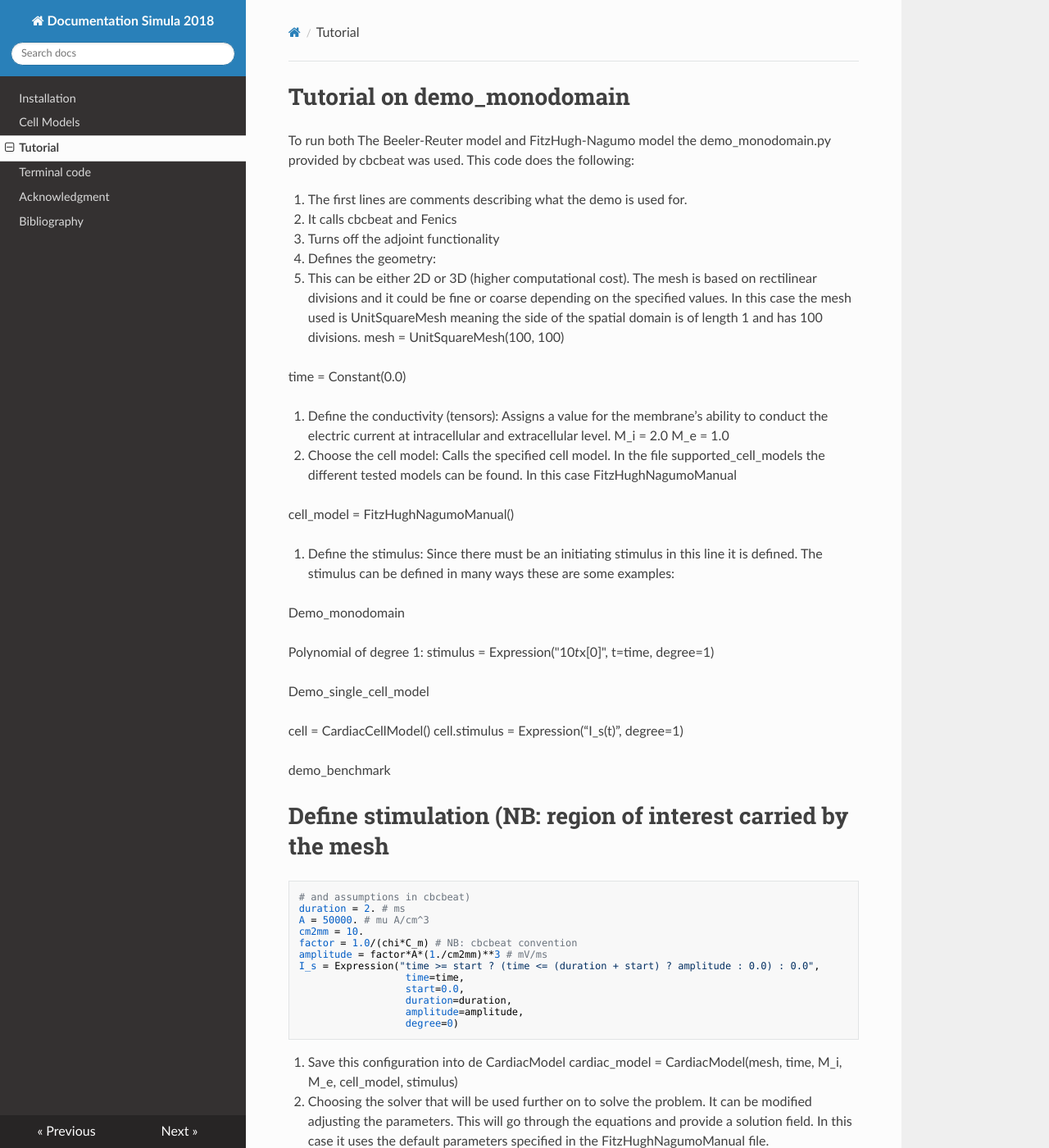
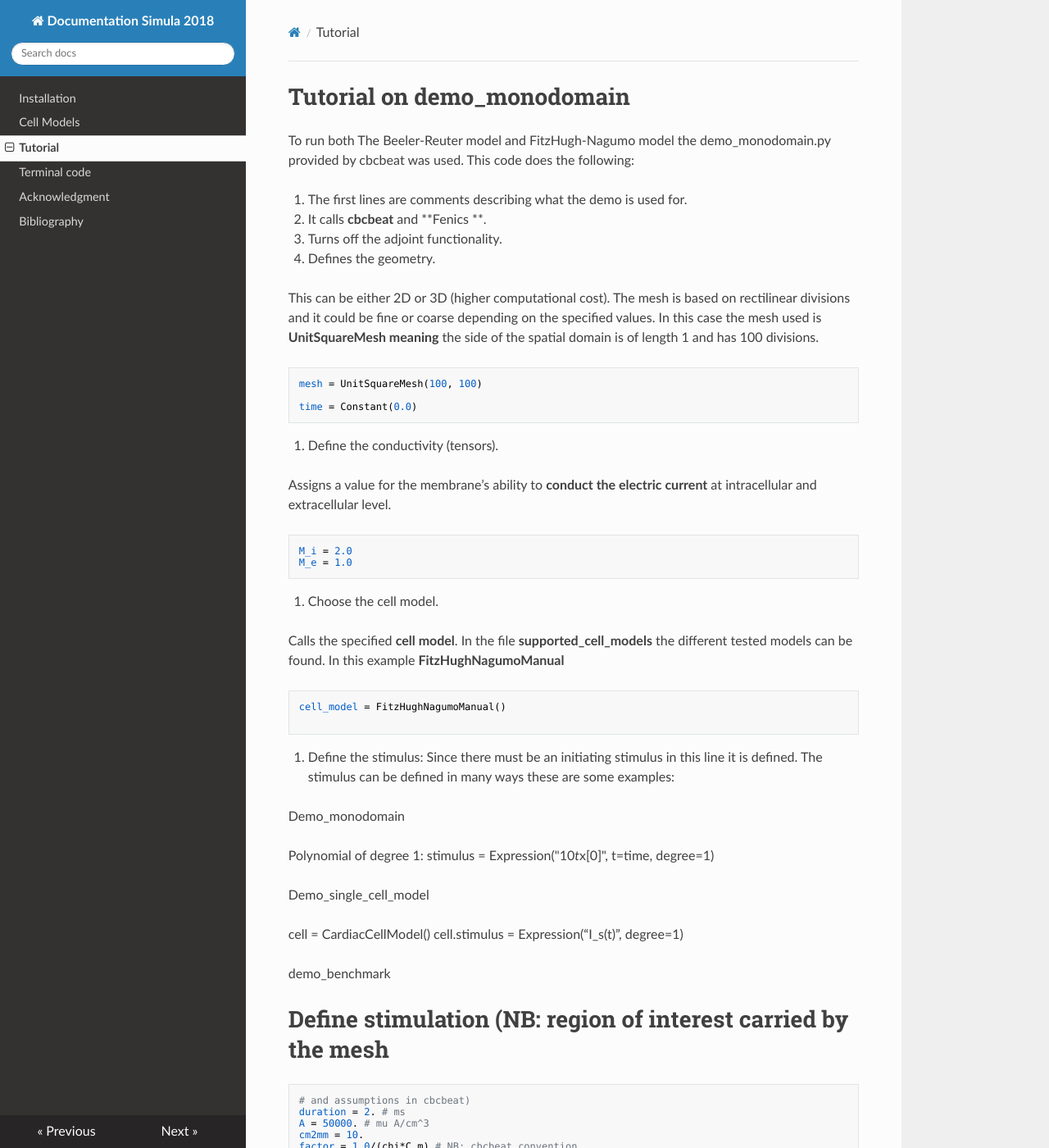
Before and after one commit to ErikaKvalem/Documentation-2018-MkDocs, an MkDocs documentation site: the page built from docs/tutorial.md, in a window 1280 px wide and 1400 px high. Shown: the whole window at 82% size. Built offline with MkDocs 1.6.1, drawn with Linux system fonts in a browser that asks for light colours; nearby versions of some CDN libraries; old or Windows-style settings are respelled for this version of MkDocs.

Commit message:
Update tutorial.md

````diff
--- a/docs/tutorial.md
+++ b/docs/tutorial.md
@@ -3,21 +3,36 @@
 To run both The Beeler-Reuter model and FitzHugh-Nagumo model the demo_monodomain.py provided by cbcbeat was used. This code does the following:
 
 1.	The first lines are comments describing what the demo is used for.
-2.	It calls cbcbeat and Fenics
-3.	Turns off the adjoint functionality
-4.	Defines the geometry:
-5.	This can be either 2D or 3D (higher computational cost). The mesh is based on rectilinear divisions and it could be fine or coarse depending on the specified values. In this case the mesh used is UnitSquareMesh meaning the side of the spatial domain is of length 1 and has 100 divisions.
+
+2.	It calls **cbcbeat** and **Fenics **.
+
+3.	Turns off the adjoint functionality.
+
+4.	Defines the geometry.
+
+This can be either 2D or 3D (higher computational cost). The mesh is based on rectilinear divisions and it could be fine or coarse depending on the specified values. In this case the mesh used is **UnitSquareMesh meaning** the side of the spatial domain is of length 1 and has 100 divisions.
+```
 mesh = UnitSquareMesh(100, 100)
 
 time = Constant(0.0)
+```
 
-6.	Define the conductivity (tensors): Assigns a value for the membrane’s ability to conduct the electric current at intracellular and extracellular level.
+6.	Define the conductivity (tensors).
+
+Assigns a value for the membrane’s ability to **conduct the electric current** at intracellular and extracellular level.
+```
 M_i = 2.0
 M_e = 1.0
+```
 
-7.	Choose the cell model: Calls the specified cell model. In the file supported_cell_models the different tested models can be found.  In this case FitzHughNagumoManual
+7.	Choose the cell model.
 
+Calls the specified **cell model**. In the file **supported_cell_models** the different tested models can be found.  In this example **FitzHughNagumoManual**
+```
 cell_model = FitzHughNagumoManual()
+
+```
+
 
 8.	Define the stimulus: Since there must be an initiating stimulus in this line it is defined. The stimulus can be defined in many ways these are some examples:
 
````
